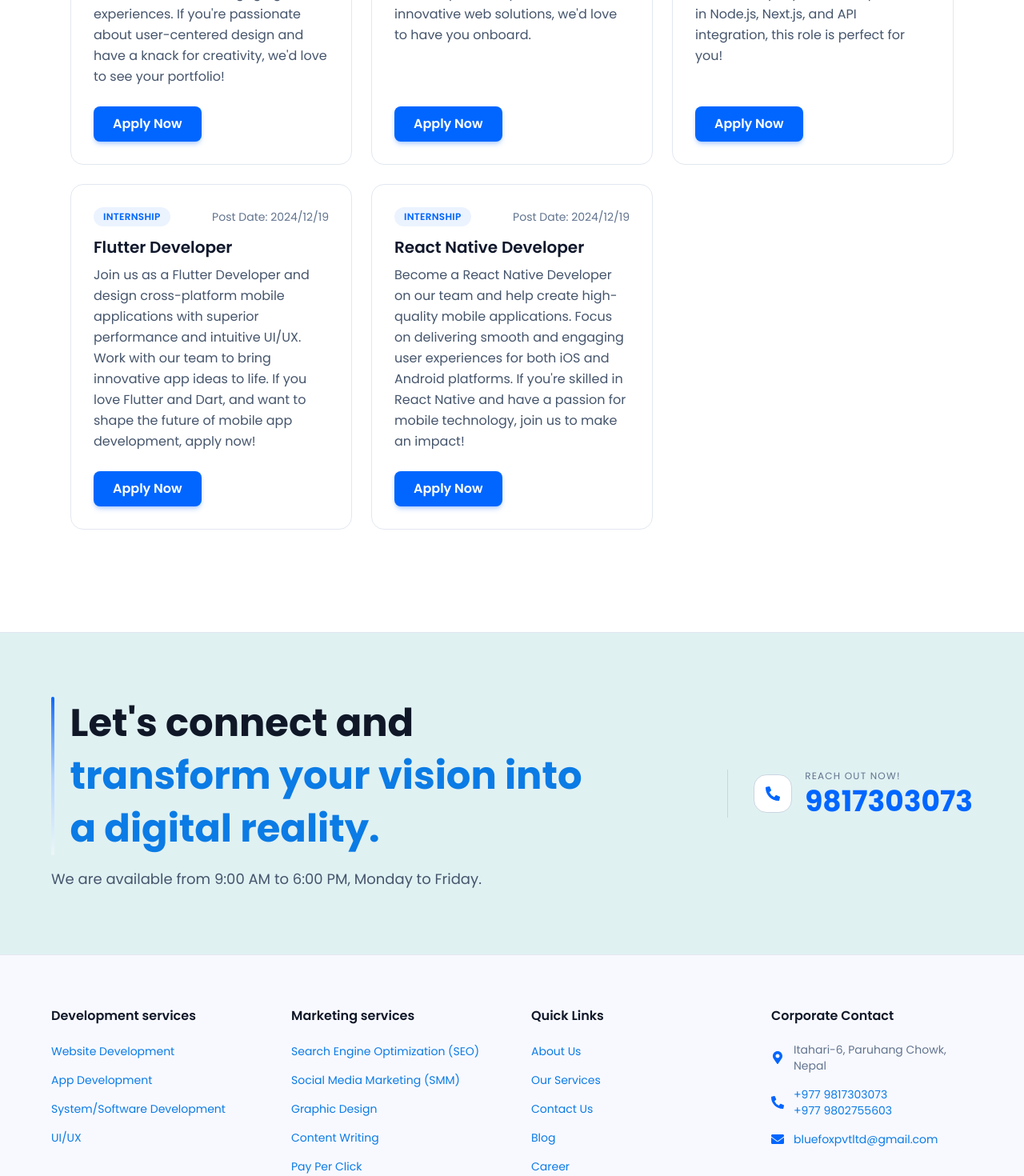
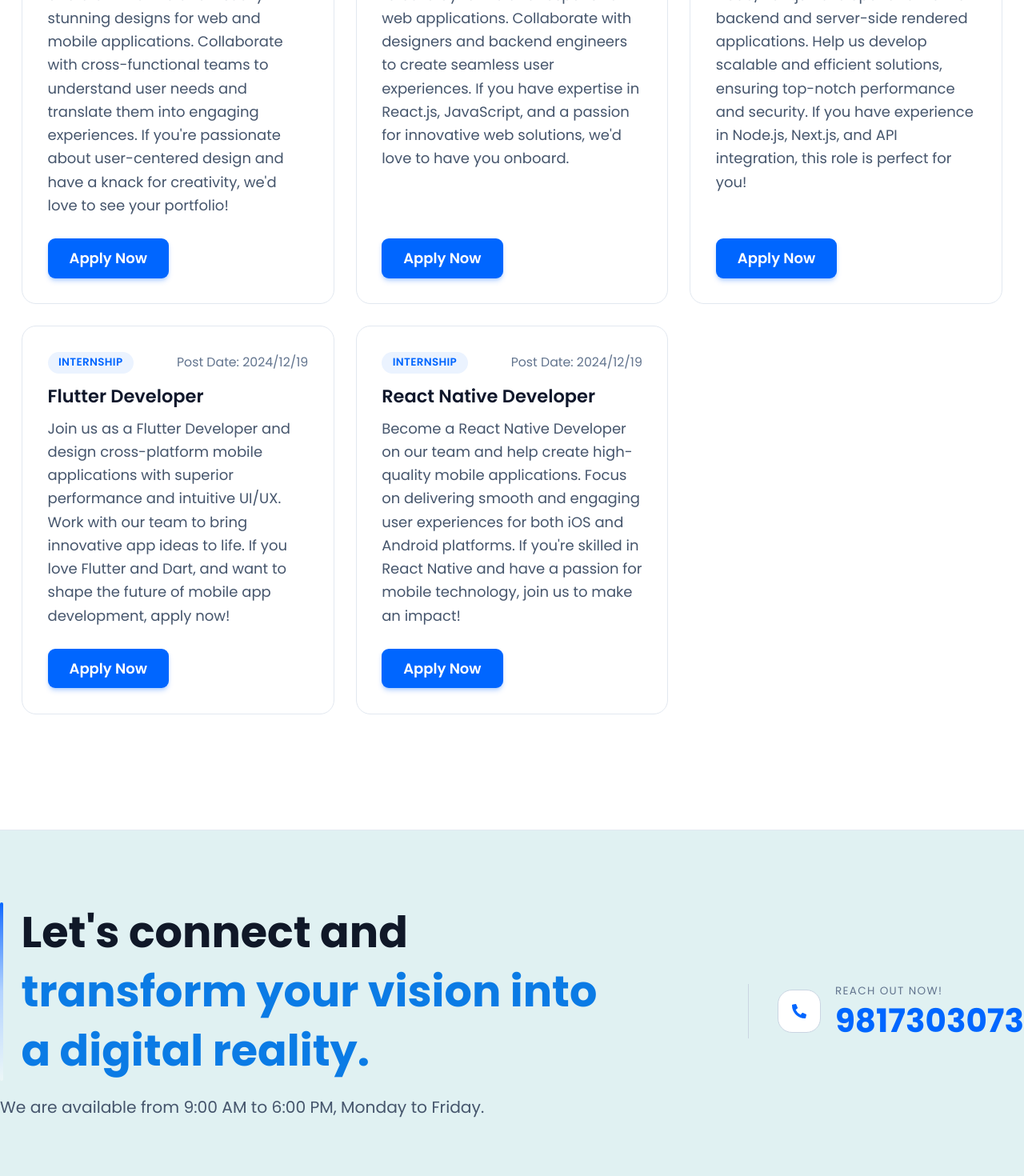
Before and after one commit to abhayaos/bluefox, a React (Vite) app: page /career in a window 1280 px wide. Shown: the part 1200-2670 px from the top of the page at 80% size. Built offline with nearby package versions, Linux system fonts and the light colour scheme.

Commit message:
scale fonts on large screens, add branch office addresses, navbar and footer tweaks

```diff
--- a/src/components/Footer.jsx
+++ b/src/components/Footer.jsx
@@ -126,11 +126,19 @@ export default function Footer() {
           <div>
             <h3 className="text-gray-900 font-semibold mb-5 font-heading">Corporate Contact</h3>
             <ul className="flex flex-col gap-4">
-              <li className="flex items-center gap-3">
-                <FaMapMarkerAlt className="text-primary shrink-0" size={16} />
+              <li className="flex items-start gap-3">
+                <FaMapMarkerAlt className="text-primary shrink-0 mt-0.5" size={16} />
                 <span className="text-sm">
-                  Itahari-6, Paruhang Chowk,
+                  <span className="block font-medium text-gray-900">Main Office:</span>
+                  Itahari-6, Sky Plaza, 2nd Floor,
                   <br /> Nepal
+                </span>
+              </li>
+              <li className="flex items-start gap-3">
+                <FaMapMarkerAlt className="text-primary shrink-0 mt-0.5" size={16} />
+                <span className="text-sm">
+                  <span className="block font-medium text-gray-900">Branch Office:</span>
+                  Dharan, Nepal
                 </span>
               </li>
               <li className="flex items-center gap-3">
--- a/src/components/Navbar.jsx
+++ b/src/components/Navbar.jsx
@@ -70,11 +70,11 @@ function Dropdown({ items, grid }) {
           <a
             key={item.title}
             href={item.link}
-            className="flex items-start gap-3 p-3 rounded-lg hover:bg-primary-50 hover:translate-x-1 transition-all duration-200"
+            className="group/opt flex items-start gap-3 p-3 rounded-lg hover:bg-primary-50 hover:translate-x-1 transition-all duration-200"
           >
             <div>
-              <p className="font-medium text-gray-900 text-sm">{item.title}</p>
-              <p className="text-gray-500 text-xs mt-0.5">{item.desc}</p>
+              <p className="font-medium text-gray-900 text-sm transition-colors duration-200 group-hover/opt:text-[#52a1ec]">{item.title}</p>
+              <p className="text-gray-500 text-xs mt-0.5 transition-colors duration-200 group-hover/opt:text-[#52a1ec]">{item.desc}</p>
             </div>
           </a>
         ))}
--- a/src/index.css
+++ b/src/index.css
@@ -95,6 +95,18 @@ body {
   font-family: var(--font-body);
 }
 
+@media (min-width: 1280px) {
+  html {
+    font-size: 112.5%;
+  }
+}
+
+@media (min-width: 1600px) {
+  html {
+    font-size: 125%;
+  }
+}
+
 .phone-input .PhoneInput {
   display: flex;
   width: 100%;
--- a/src/pages/Home.jsx
+++ b/src/pages/Home.jsx
@@ -189,7 +189,7 @@ export default function Home() {
         <div className="max-w-6xl mx-auto px-6 pt-20 pb-14">
           <div className="grid items-center gap-12 lg:grid-cols-2">
             <div className="text-left">
-              <h1 className="font-heading text-4xl md:text-6xl font-bold leading-tight text-slate-900 mb-7">
+              <h1 className="font-heading text-5xl md:text-6xl xl:text-7xl font-bold leading-tight text-slate-900 mb-7">
                 Transform Your Vision Into A{' '}
                 <span className="relative inline-block text-primary">
                   Digital Reality
@@ -264,7 +264,7 @@ export default function Home() {
           <p className="text-xs font-bold tracking-[0.25em] uppercase">Our Services</p>
           <span className="h-px w-10 bg-primary" />
         </div>
-        <h2 className="font-heading text-3xl md:text-4xl font-bold text-slate-900 text-center mb-4">
+        <h2 className="font-heading text-3xl md:text-5xl 2xl:text-6xl font-bold text-slate-900 text-center mb-4">
           Exceptional Services For Your Business Growth
         </h2>
         <p className="text-slate-600 text-lg max-w-2xl mx-auto text-center mb-12">
@@ -299,7 +299,7 @@ export default function Home() {
           <p className="text-xs font-bold tracking-[0.25em] uppercase">Our Expertise</p>
           <span className="h-px w-10 bg-primary" />
         </div>
-        <h2 className="font-heading text-3xl md:text-4xl font-bold text-slate-900 text-center mb-4">
+        <h2 className="font-heading text-3xl md:text-5xl 2xl:text-6xl font-bold text-slate-900 text-center mb-4">
           Technologies We Rely On to Achieve Success
         </h2>
         <p className="text-slate-600 text-lg max-w-2xl mx-auto text-center mb-12">
@@ -346,7 +346,7 @@ export default function Home() {
           <p className="text-xs font-bold tracking-[0.25em] uppercase">How We Work</p>
           <span className="h-px w-10 bg-primary" />
         </div>
-        <h2 className="font-heading text-3xl md:text-4xl font-bold text-slate-900 text-center mb-4">
+        <h2 className="font-heading text-3xl md:text-5xl 2xl:text-6xl font-bold text-slate-900 text-center mb-4">
           Enjoy seamless service with our easy steps!
         </h2>
         <p className="text-slate-600 text-lg max-w-2xl mx-auto text-center mb-12">
@@ -381,7 +381,7 @@ export default function Home() {
               <span className="h-px w-10 bg-primary" />
               <p className="text-xs font-bold tracking-[0.25em] uppercase">Who we are</p>
             </div>
-            <h2 className="font-heading text-3xl md:text-4xl font-bold text-slate-900 leading-snug mb-5">
+            <h2 className="font-heading text-3xl md:text-5xl 2xl:text-6xl font-bold text-slate-900 leading-snug mb-5">
               We are a top IT company in Nepal, committed to providing comprehensive digital solutions to enhance your online presence.
             </h2>
             <p className="text-lg text-slate-600 leading-relaxed mb-8">
@@ -426,7 +426,7 @@ export default function Home() {
           <p className="text-xs font-bold tracking-[0.25em] uppercase">Testimonials</p>
           <span className="h-px w-10 bg-primary" />
         </div>
-        <h2 className="font-heading text-3xl md:text-4xl font-bold text-slate-900 text-center">
+        <h2 className="font-heading text-3xl md:text-5xl 2xl:text-6xl font-bold text-slate-900 text-center">
           What Our Clients Says
         </h2>
       </section>
@@ -438,7 +438,7 @@ export default function Home() {
           <p className="text-xs font-bold tracking-[0.25em] uppercase">Our Valued Partners</p>
           <span className="h-px w-10 bg-primary" />
         </div>
-        <h2 className="font-heading text-3xl md:text-4xl font-bold text-slate-900 text-center mb-12">
+        <h2 className="font-heading text-3xl md:text-5xl 2xl:text-6xl font-bold text-slate-900 text-center mb-12">
           Trusted by Top-Rated Companies
         </h2>
 
```
